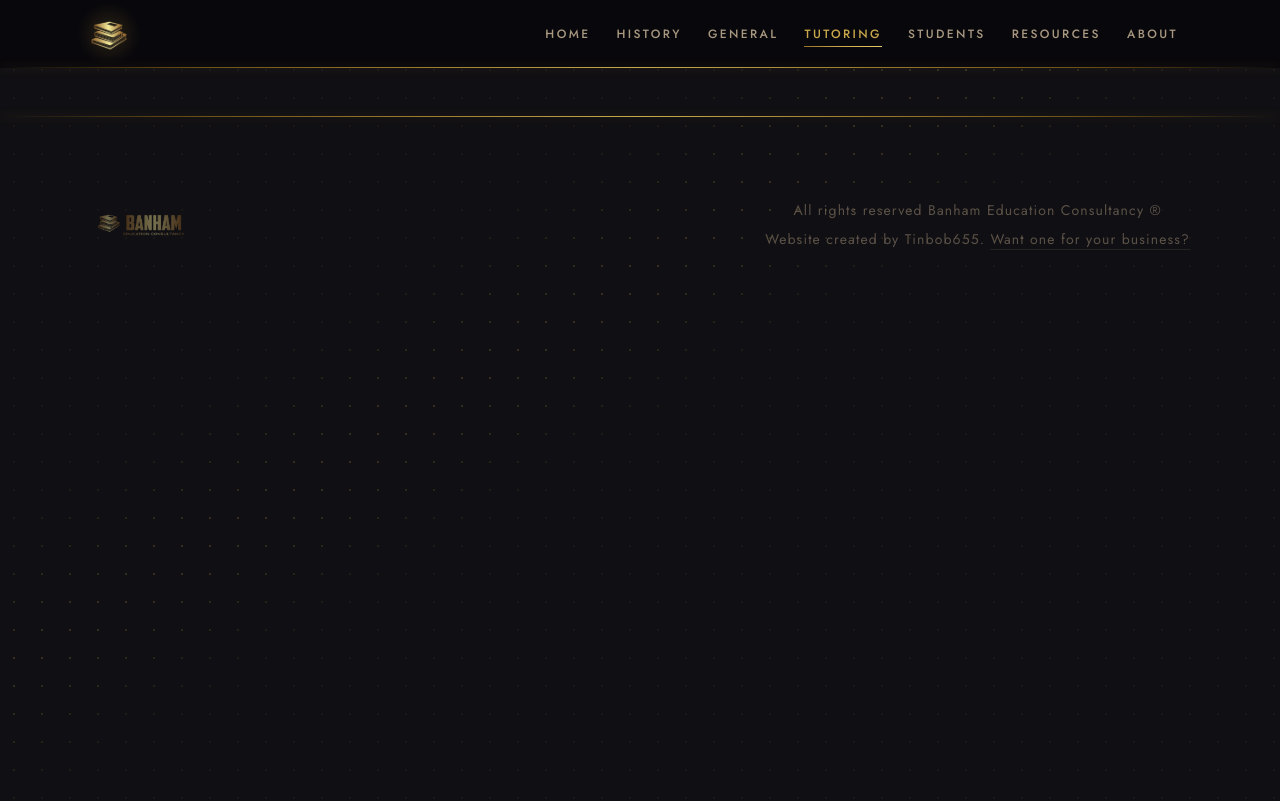
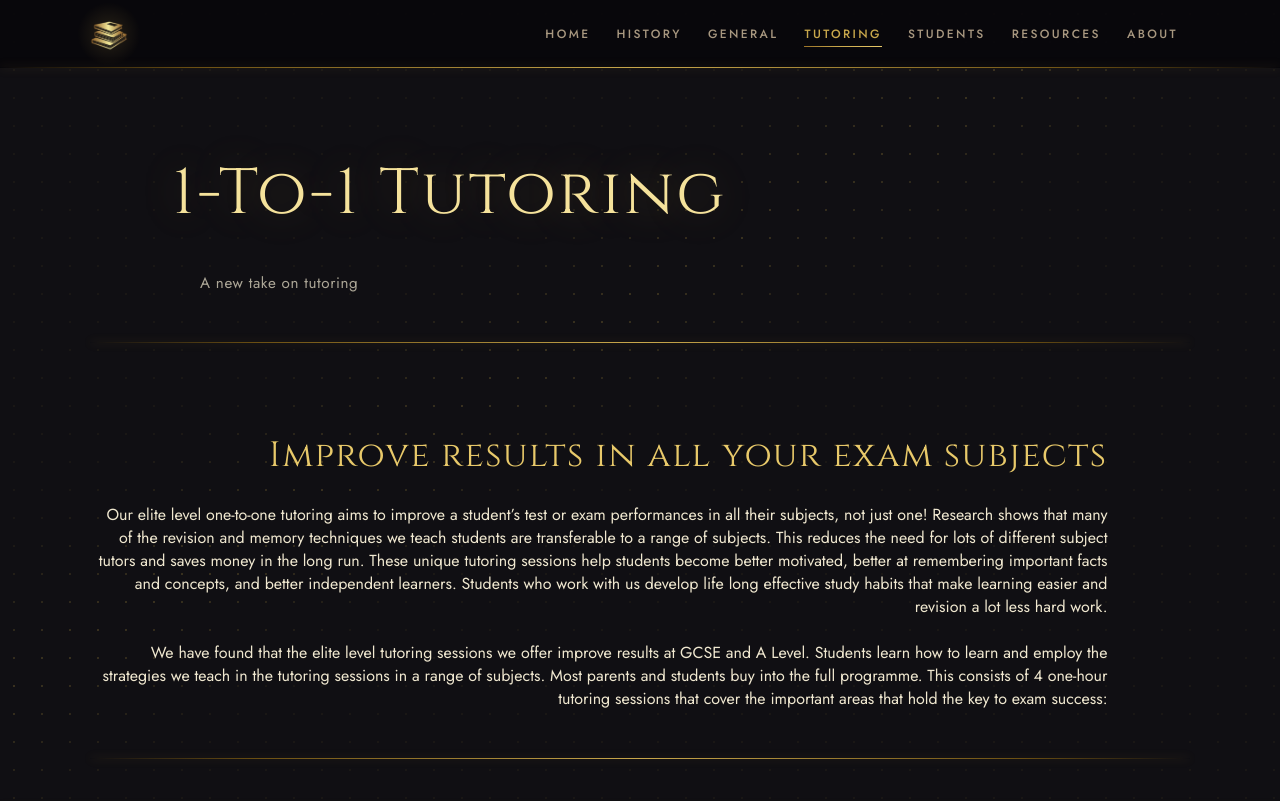
Before and after one commit to tinbob655/banham-education-consultancy, a React (Vite) app: page /tutoring in a window 1280 px wide. Shown: the top 801 px of the page. Built offline with nearby package versions, Linux system fonts and the light colour scheme.

Commit message:
made history page

```diff
--- /dev/null
+++ b/src/components/general/InterestedButton.tsx
@@ -0,0 +1,10 @@
+import React from 'react';
+import FancyButton from "./fancyButton/FancyButton.tsx";
+
+export default function InterestedButton():React.ReactElement {
+
+    return (
+        <FancyButton text={"Interested? Get in touch at dalebanham@gmail.com"}
+                     action={() => {window.location.href = "mailto:dalebanham@gmail.com"}} />
+    )
+}
--- a/src/components/pages/history/History.tsx
+++ b/src/components/pages/history/History.tsx
@@ -1,9 +1,50 @@
 import React from 'react';
+import PageHeader from "../../general/PageHeader.tsx";
+import GenericMarkupSection from "../../general/GenericMarkupSection.tsx";
+import List from "../../general/list/List.tsx";
+import InterestedButton from "../../general/InterestedButton.tsx";
 
 export default function History():React.ReactElement {
 
     return (
         <React.Fragment>
+            <PageHeader title={"History CPD"} subtitle={"Bespoke support for Primary Schools, Secondary Schools and Trusts"} />
+
+            <GenericMarkupSection heading={"Dale Banham (BA (Hons) MA (Education)"}>
+                <p>
+                    Dale Banham is an Honorary Fellow of the Historical Association and the Schools History Project.
+                    He currently delivers training on curriculum development and raising attainment in history for many
+                    schools and Trusts. He also works for ITT providers, delivering history specific training for
+                    Secondary and Primary trainee teachers and ECTs. Dale has written many articles for educational
+                    journals such as ‘Teaching History’. He has published several KS3 and GCSE History textbooks for
+                    Hodder Education and worked as a consultant for archive collections and the Imperial War Museum.
+                    Dale has been a Head of History and a County Adviser for Humanities (covering all Key Stages).
+                    <br/><br/>
+                    Dale was a Senior Leader at a large comprehensive school for 14 years, where he was responsible for
+                    curriculum development, teaching and learning and CPD. He has always been involved in educational
+                    research, in particular: effective revision methods, utilising the power of feedback, literacy,
+                    diversity and inclusion. In 2024, his school was recognised as a national ‘Centre of Excellence’
+                    for inclusion, as part of the IQM Inclusive School Award.
+                </p>
+            </GenericMarkupSection>
+
+            <GenericMarkupSection heading={"Bespoke support for History Departments and Trusts"} left>
+                <p>
+                    Please get in touch to discuss what training or support you need. The menu below provides an
+                    overview of support that has been offered to schools and trusts in the past however we are
+                    always keen to adapt the training to suit the context of the school/trust that we are working
+                    with. The support we offer includes:
+                </p>
+                <List items={[
+                    "Raising attainment at GCSE and/or A-level (including supporting lower attainers).",
+                    "Effective revision strategies.",
+                    "Creative History Teaching.",
+                    "Developing disciplinary thinking and extended writing.",
+                    "Developing reading in History & the power of stories.",
+                    "Curriculum design (at Key Stage 2 or Key Stage 3)",
+                ]}/>
+                <InterestedButton/>
+            </GenericMarkupSection>
         </React.Fragment>
     )
 }
--- a/src/components/pages/tutoring/Tutoring.tsx
+++ b/src/components/pages/tutoring/Tutoring.tsx
@@ -1,9 +1,29 @@
 import React from 'react';
+import PageHeader from "../../general/PageHeader.tsx";
+import GenericMarkupSection from "../../general/GenericMarkupSection.tsx";
 
 export default function Tutoring():React.ReactElement {
 
     return (
         <React.Fragment>
+            <PageHeader title={"1-To-1 Tutoring"} subtitle={"A new take on tutoring"}/>
+
+            <GenericMarkupSection heading={"Improve results in all your exam subjects"}>
+                <p>
+                    Our elite level one-to-one tutoring aims to improve a student’s test or exam performances in all
+                    their subjects, not just one! Research shows that many of the revision and memory techniques we
+                    teach students are transferable to a range of subjects. This reduces the need for lots of different
+                    subject tutors and saves money in the long run. These unique tutoring sessions help students become
+                    better motivated, better at remembering important facts and concepts, and better independent
+                    learners. Students who work with us develop life long effective study habits that make learning
+                    easier and revision a lot less hard work.
+                    <br/><br/>
+                    We have found that the elite level tutoring sessions we offer improve results at GCSE and A Level.
+                    Students learn how to learn and employ the strategies we teach in the tutoring sessions in a range
+                    of subjects. Most parents and students buy into the full programme. This consists of 4 one-hour
+                    tutoring sessions that cover the important areas that hold the key to exam success:
+                </p>
+            </GenericMarkupSection>
         </React.Fragment>
     )
 }
```
